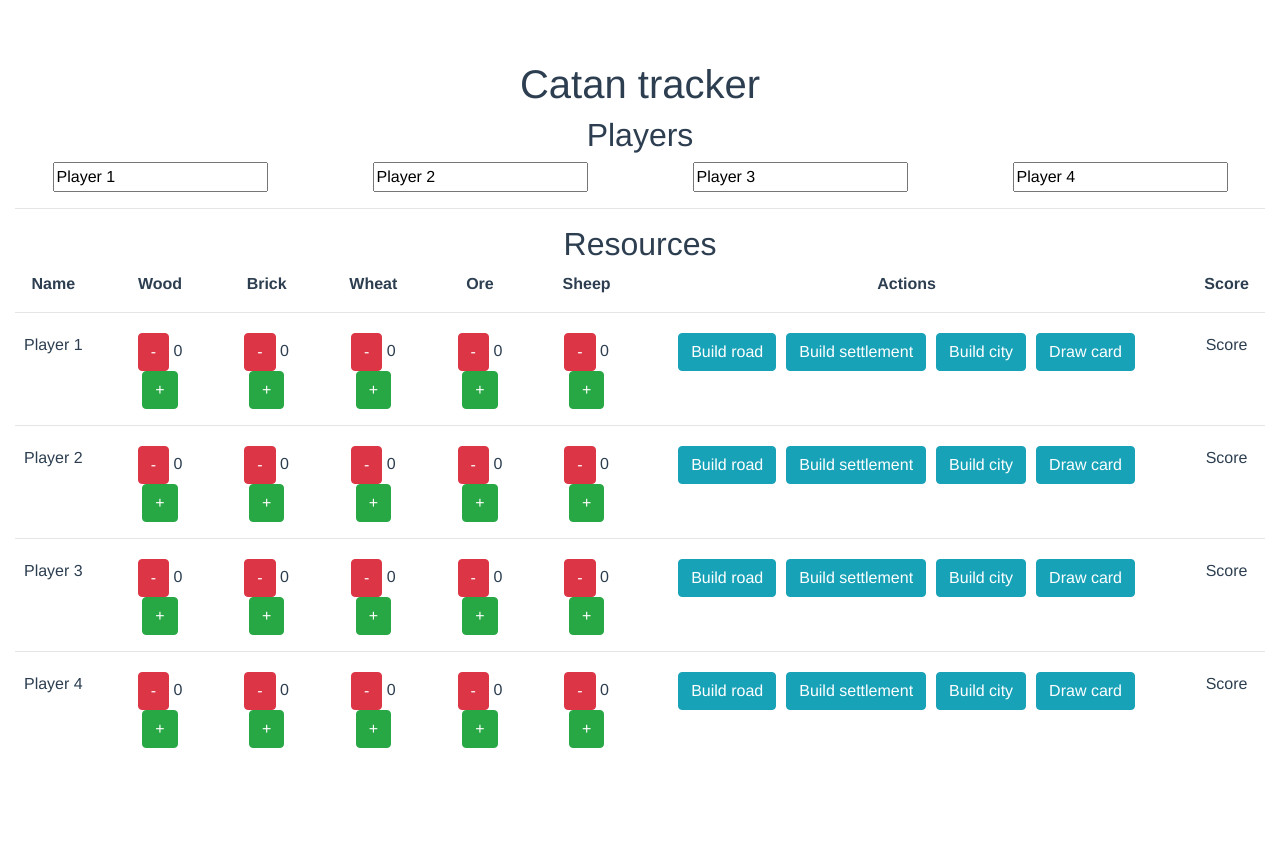
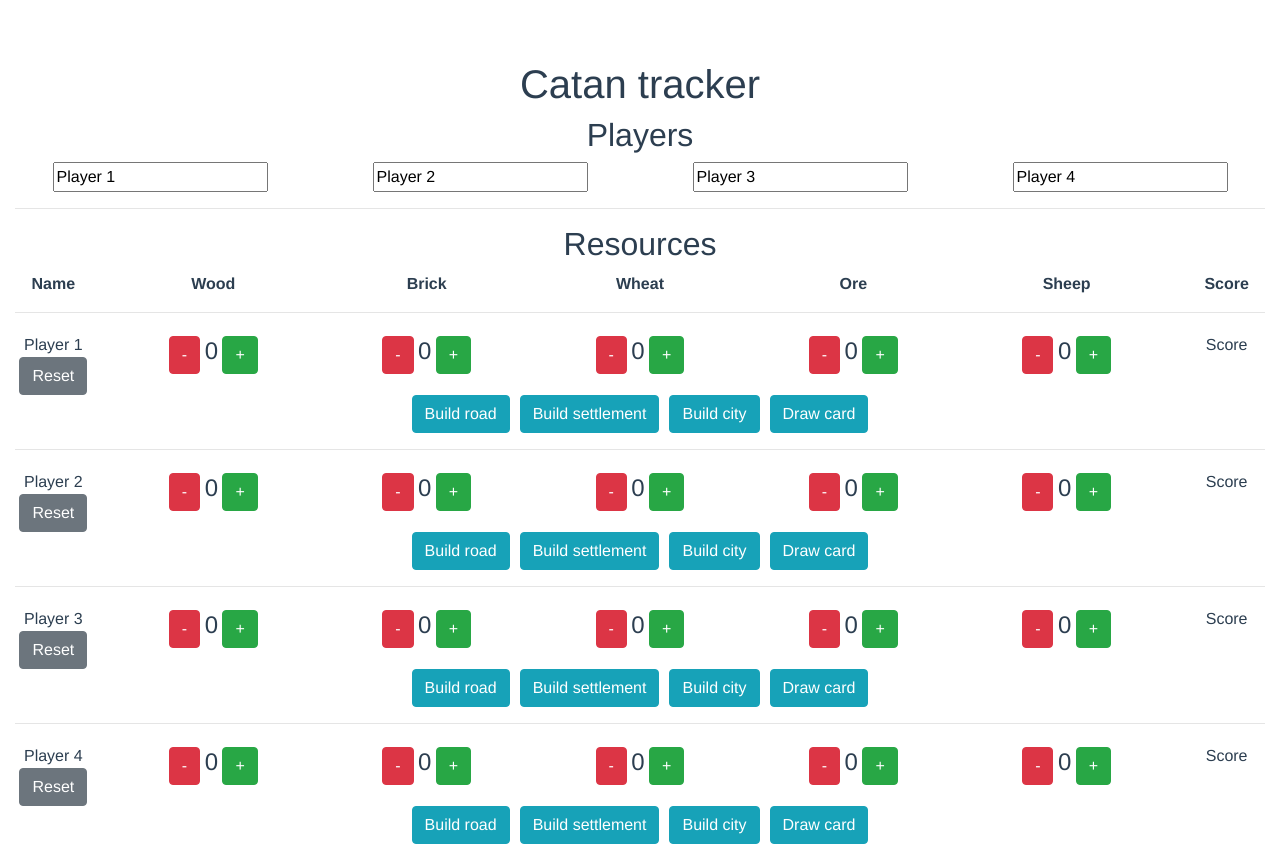
Before and after one commit to jacqueshovine/catan_tracker, a Vue app: page / in a window 1280 px wide. Before the commit the page ends 800 px from the top, so only its background shows below. Built offline with nearby package versions, Linux system fonts and the light colour scheme.

Commit message:
reset button added

```diff
--- a/src/App.vue
+++ b/src/App.vue
@@ -49,12 +49,11 @@
       ],
       headers: [
         {title: 'Name', cols: 1},
-        {title: 'Wood', cols: 1},
-        {title: 'Brick', cols: 1},
-        {title: 'Wheat', cols: 1},
-        {title: 'Ore', cols: 1},
-        {title: 'Sheep', cols: 1},
-        {title: 'Actions', cols: 5},
+        {title: 'Wood', cols: 2},
+        {title: 'Brick', cols: 2},
+        {title: 'Wheat', cols: 2},
+        {title: 'Ore', cols: 2},
+        {title: 'Sheep', cols: 2},
         {title: 'Score', cols: 1}
       ]
     }
@@ -84,6 +83,10 @@
   margin:0 5px;
 }
 
+.resourceCount {
+  font-size: 1.5em;
+}
+
 label {
   margin-bottom:0;
 }
--- a/src/components/Player.vue
+++ b/src/components/Player.vue
@@ -1,19 +1,24 @@
 <template>
+<div>
   <b-row>
-    <b-col cols="1">{{ name }}</b-col>
-    <b-col cols="1" v-for="resource in resources" v-bind:key="resource.id">
-      <b-button v-on:click="decrement(resource, 1)" variant="danger"> - </b-button> {{ resource.count }} <b-button v-on:click="increment(resource, 1)" variant="success"> + </b-button>
+    <b-col cols="1">{{ name }}<b-button v-on:click="resetResources()">Reset</b-button></b-col>
+    <b-col cols="2" v-for="resource in resources" v-bind:key="resource.id">
+      <b-button v-on:click="decrement(resource, 1)" variant="danger"> - </b-button> <span class="resourceCount">{{ resource.count }}</span> <b-button v-on:click="increment(resource, 1)" variant="success"> + </b-button>
     </b-col>
-    <b-col cols="5">
+
+    <b-col cols="1">
+      Score
+    </b-col>
+  </b-row>
+  <b-row>
+    <b-col>
       <b-button class="btn-action" variant="info" v-on:click="buildRoad()">Build road</b-button>
       <b-button class="btn-action" variant="info" v-on:click="buildSettlement()">Build settlement</b-button>
       <b-button class="btn-action" variant="info" v-on:click="buildCity()">Build city</b-button>
       <b-button class="btn-action" variant="info" v-on:click="drawCard()">Draw card</b-button>
     </b-col>
-    <b-col cols="1">
-      Score
-    </b-col>
   </b-row>
+</div>
 </template>
 
 <script>
@@ -47,6 +52,9 @@
       if (resource.count > 0) {
         resource.count -= n
       }
+    },
+    setResource(resource, n) {
+      resource.count = n
     },
     hasResources(name, amount) {
       return this.resources.filter((r) => {
@@ -132,6 +140,11 @@
           this.decrement(r, 1)
         }
       })
+    },
+    resetResources() {
+      this.resources.map((r) => {
+        this.setResource(r, 0)
+      })
     }
   }
 }
```
